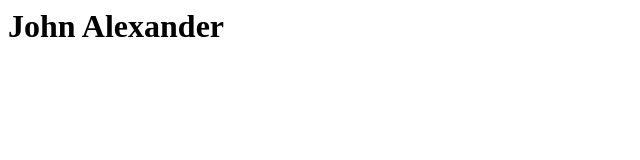
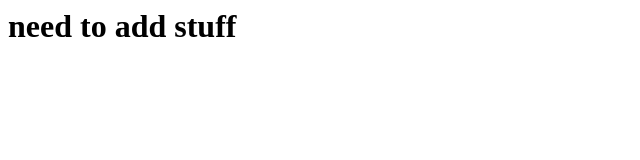
Before and after one commit to johnalxndr/johnalxndr.github.io, a plain HTML site: page index.html in a window 1280 px wide. Shown: the whole page, without its empty margins (0-640 px from the left). Drawn offline with Linux system fonts and the light colour scheme.

Commit message:
Update index.html

```diff
--- a/index.html
+++ b/index.html
@@ -1 +1 @@
-<h1>John Alexander</h1>
+<h1>need to add stuff</h1>
```
